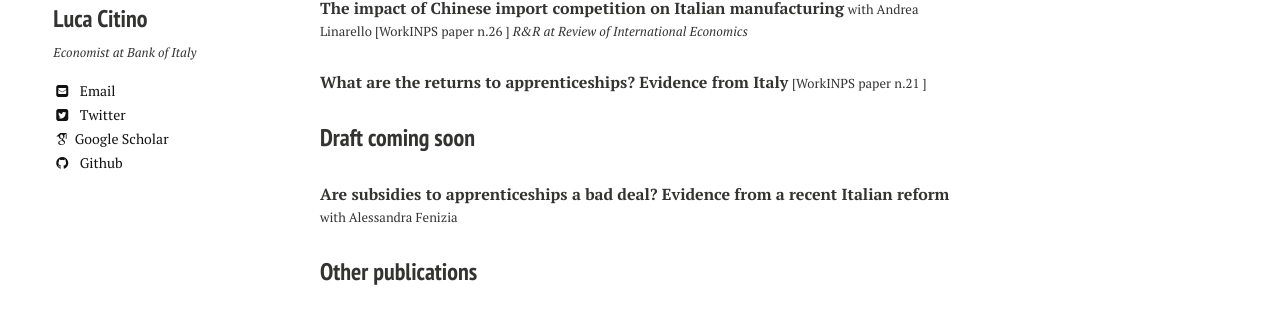
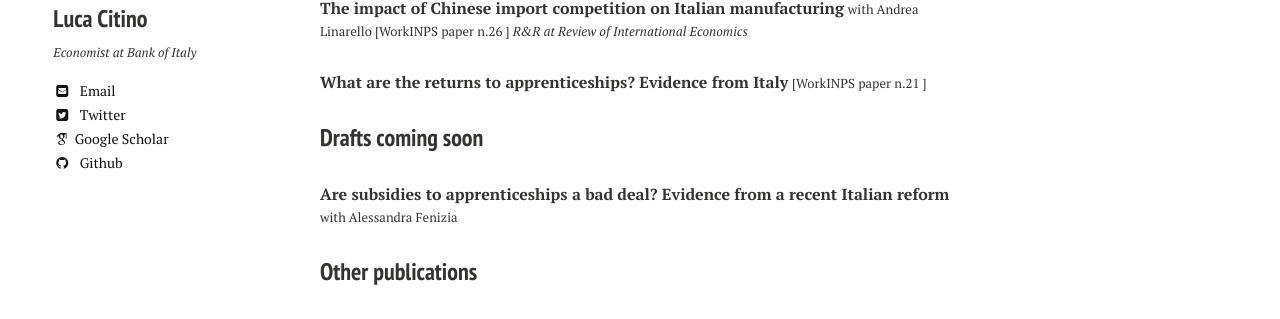
Before and after one commit to luca-citino/luca-citino.github.io, a Jekyll site: the page built from research.md, in a window 1280 px wide. Shown: the part 317-636 px from the top of the page. Built offline with Jekyll 4.4.1, drawn with Linux system fonts in a browser that asks for light colours; nearby versions of some CDN libraries; some web fonts are replaced.

Commit message:
Update research.md

```diff
--- a/research.md
+++ b/research.md
@@ -11,7 +11,7 @@ title: Research
 
 **What are the returns to apprenticeships? Evidence from Italy** <font size="-1">[<a href="https://www.inps.it/docallegatiNP/Mig/InpsComunica/WorkInps_Papers/21_luglio_2020_aggiornamento_WorkINPS_papers.pdf">WorkINPS paper n.21</a> ]</font>
 
-### Draft coming soon
+### Drafts coming soon
 
 **Are subsidies to apprenticeships a bad deal? Evidence from a recent Italian reform** <font size="-1">with <a href="https://sites.google.com/site/alessandrafenizia/">Alessandra Fenizia</a></font>
 
```
